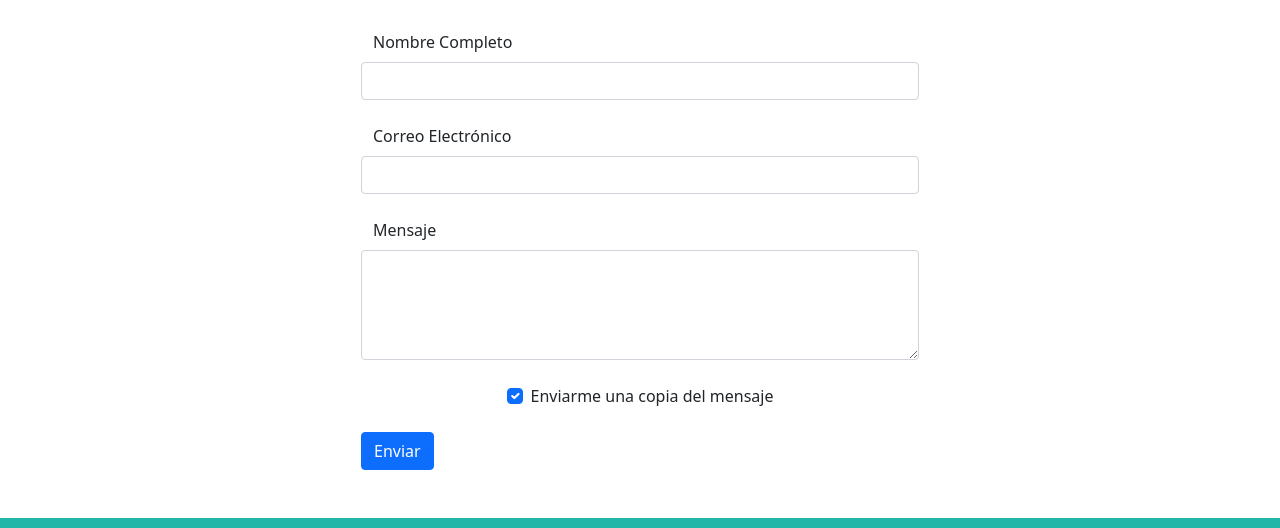
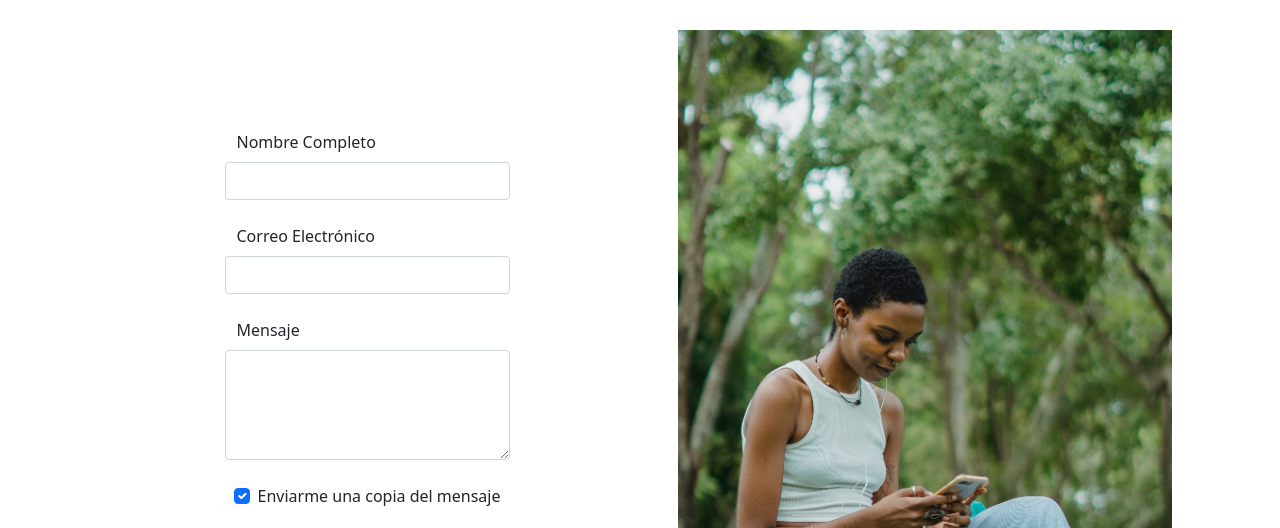
Before and after one commit to AyrDS/piltri, a website: page contacto.html in a window 1280 px wide. Shown: the part 240-768 px from the top of the page. Drawn offline with nearby package versions, Linux system fonts and the light colour scheme.

Commit message:
Cambios finales del Proyecto Final

```diff
--- a/contacto.html
+++ b/contacto.html
@@ -7,6 +7,7 @@
     <meta name="viewport" content="width=device-width, initial-scale=1.0">
     <link href="https://cdn.jsdelivr.net/npm/bootstrap@5.0.0-beta3/dist/css/bootstrap.min.css" rel="stylesheet"
         integrity="sha384-eOJMYsd53ii+scO/bJGFsiCZc+5NDVN2yr8+0RDqr0Ql0h+rP48ckxlpbzKgwra6" crossorigin="anonymous">
+    <link href="https://unpkg.com/aos@2.3.1/dist/aos.css" rel="stylesheet">
     <link rel="stylesheet" href="css/style.css"><meta name="keywords" content="Reciclaje, Sustentable, Medioambiente, Maggacup, contacto">
     <meta name="description" content="Metodo de contacto con Piltri Sustentable">
     <title>Piltri - Contacto</title>
@@ -69,20 +70,25 @@
         </div>
     </header>
 
-    <main class="container">
-        <h1 class="text-center mt-5 mb-5 text-decoration-underline">Contacto</h1>
-        <form class="mb-5">
+    <main class="main mb-5 mt-5">
+        <div class="container">
+            <h1 class="text-center mb-5 text-decoration-underline">Contacto</h1>
+            <div class="row row-cols-1 row-cols-md-2">
+                <div class="col order-md-2" data-aos="fade-left" data-aos-offset="300" data-aos-easing="ease-in-sine">
+                    <img src="img/contacto.jpg" alt="Imagen contacto" class="img-fluid img__contacto d-block mx-auto">
+                </div>
+
+                <div class="col order-md-1 mt-4 mt-md-0 contenedor__contacto">
+                    <form class="formulario__contacto">
                         <div class="form-outline mb-4 row col-6 mx-auto">
                             <label class="form-label" for="form4Example1">Nombre Completo</label>
                             <input type="text" id="form4Example1" class="form-control" required/>
                         </div>
 
-
                         <div class="form-outline mb-4 row col-6 mx-auto">
                             <label class="form-label" for="form4Example2">Correo Electrónico</label>
                             <input type="email" id="form4Example2" class="form-control" required/>
                         </div>
-
 
                         <div class="form-outline mb-4 row col-6 mx-auto">
                             <label class="form-label" for="form4Example3">Mensaje</label>
@@ -100,6 +106,9 @@
                             <button type="submit" class="btn btn-primary ">Enviar</button>
                         </div>
                     </form>
+                </div>
+            </div>
+        </div>
     </main>
 
     <footer class="footer pb-3 pt-3">
@@ -169,6 +178,10 @@
     <script src="https://cdn.jsdelivr.net/npm/bootstrap@5.0.0-beta3/dist/js/bootstrap.bundle.min.js"
         integrity="sha384-JEW9xMcG8R+pH31jmWH6WWP0WintQrMb4s7ZOdauHnUtxwoG2vI5DkLtS3qm9Ekf" crossorigin="anonymous">
     </script>
+    <script src="https://unpkg.com/aos@2.3.1/dist/aos.js"></script>
+    <script>
+        AOS.init();
+    </script>
 </body>
 
 </html>
--- /dev/null
+++ b/scss/layout/_contacto.scss
@@ -0,0 +1,29 @@
+.main{
+
+    .img__contacto{
+        max-height: 35rem;
+        max-width: auto;
+    }
+
+    @include tablet{
+        .img__contacto{
+            max-height: 40rem;
+            max-width: auto;
+        }
+    }
+}
+.contenedor__contacto{
+    @include tablet{
+        position: relative;
+
+        .formulario__contacto{
+            position: absolute;
+            width: 100%;
+            height: 100%;
+            display: flex;
+            flex-direction: column;
+            align-items: center;
+            justify-content: center;
+        }
+    }
+}
--- a/scss/layout/_index.scss
+++ b/scss/layout/_index.scss
@@ -2,7 +2,7 @@
     .imgFondo{
         height: 52rem;
     }
-    .position-absolute{
+    .postion-index{
         background-color: rgba($color: #000000, $alpha: .6);
         width: 100%;
         height: 100%;
--- a/scss/style.scss
+++ b/scss/style.scss
@@ -7,3 +7,4 @@
 @import "layout/productos";
 @import "layout/blog";
 @import "layout/nosotros";
+@import "layout/contacto";
```
Also changed, not shown: index.html (+1 -1 lines), nosotros.html (+5 -13 lines), css/style.css, img/contacto.jpg (added), 1 other file. Lines whose indentation alone changed are shown as unchanged.
